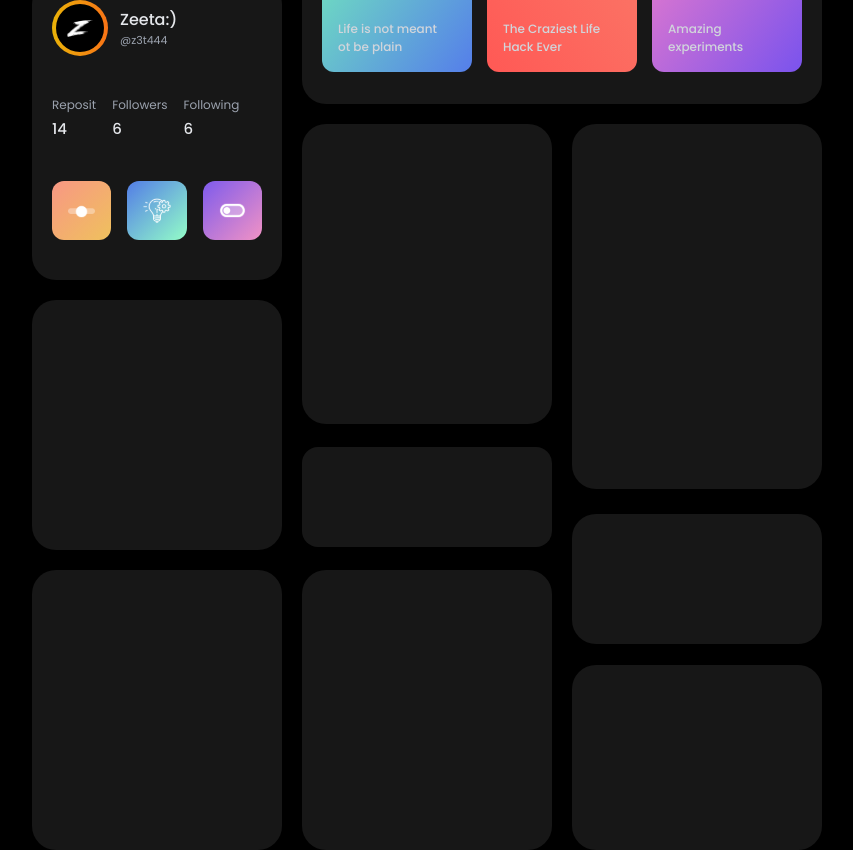
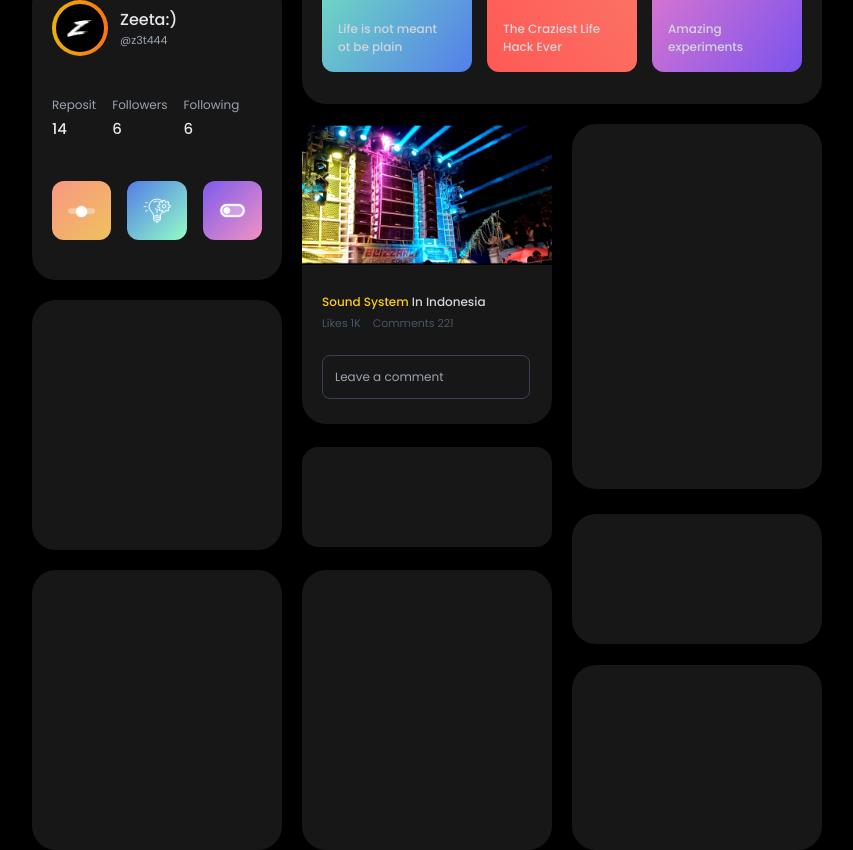
Before and after one commit to DerekPont/new-concept-challenge, a Preact app: page / in a window 1280 px wide. Shown: the part 1100-1950 px from the top of the page, without its empty margins (213-1066 px from the left). Built offline with nearby package versions, Linux system fonts and the light colour scheme.

Commit message:
<ui>( new UI Vavorite Entertaiment Section)

```diff
--- a/src/components/layout.jsx
+++ b/src/components/layout.jsx
@@ -7,6 +7,7 @@ import HistorySection from "./line2/HistoryProfile";
 import CookiesSection from "./line2/Cookies";
 import CardTimelineSection from "./line3/Cardtimeline";
 import GitHubProfileSection from "./line3/GitHubProfile";
+import FavoriteSection from "./line4/Favorite";
 
 function layout() {
   return (
@@ -63,12 +64,12 @@ function layout() {
         </div>
         {/* // line 4 */}
         <div className="flex justify-center gap-5">
-          <div className="w-[250px] h-[250px] bg-[#171717] rounded-3xl">
-
-          </div>
+          <div className="w-[250px] h-[250px] bg-[#171717] rounded-3xl"></div>
           <div className="flex gap-5 -mt-44">
             <div className="grid gap-5">
-              <div className="w-[250px] h-[300px] bg-[#171717] rounded-3xl"></div>
+              <div className="w-[250px] h-[300px] hover:scale-105 duration-300 bg-[#171717] rounded-3xl">
+                <FavoriteSection></FavoriteSection>
+              </div>
               <div className="w-[250px] h-[100px] bg-[#171717] rounded-2xl"></div>
             </div>
             <div className="w-[250px] h-[365px] bg-[#171717] rounded-3xl"></div>
--- a/src/components/line4/Favorite.jsx
+++ b/src/components/line4/Favorite.jsx
@@ -1,8 +1,24 @@
+import Asset from "./asset/Asset.jpg";
+
 function Favorite() {
   return (
     <>
-      <div className="Favorite-container">
-
+      <div className="Favorite-entertaiment-container">
+        <div className="asset">
+          <img src={Asset} alt="" width={250} />
+        </div>
+        <div className="desk-entertaiment px-5 py-7">
+          <h3 className="text-[12px] font-medium text-gray-300">
+            <span className="text-yellow-400">Sound System </span>In Indonesia
+          </h3>
+          <div className="desk-analytic text-[11px] text-gray-600 mt-1 flex items-center gap-3">
+            <p>Likes 1K</p>
+            <p>Comments 221</p>
+          </div>
+          <div className="for-input">
+            <input type="text" name="" className="text-[12px] border text-gray-200 border-gray-700 rounded-lg w-52 mt-6 p-3 bg-transparent" id="" placeholder="Leave a comment" />
+          </div>
+        </div>
       </div>
     </>
   );
```
Also changed, not shown: src/components/line4/asset/Asset.jpg (added).
